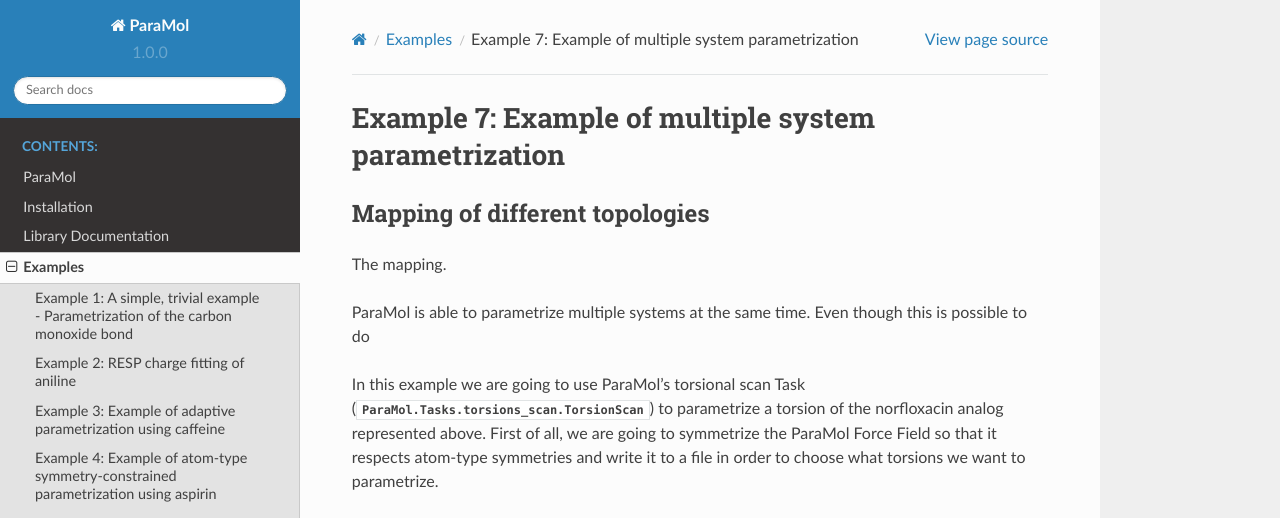
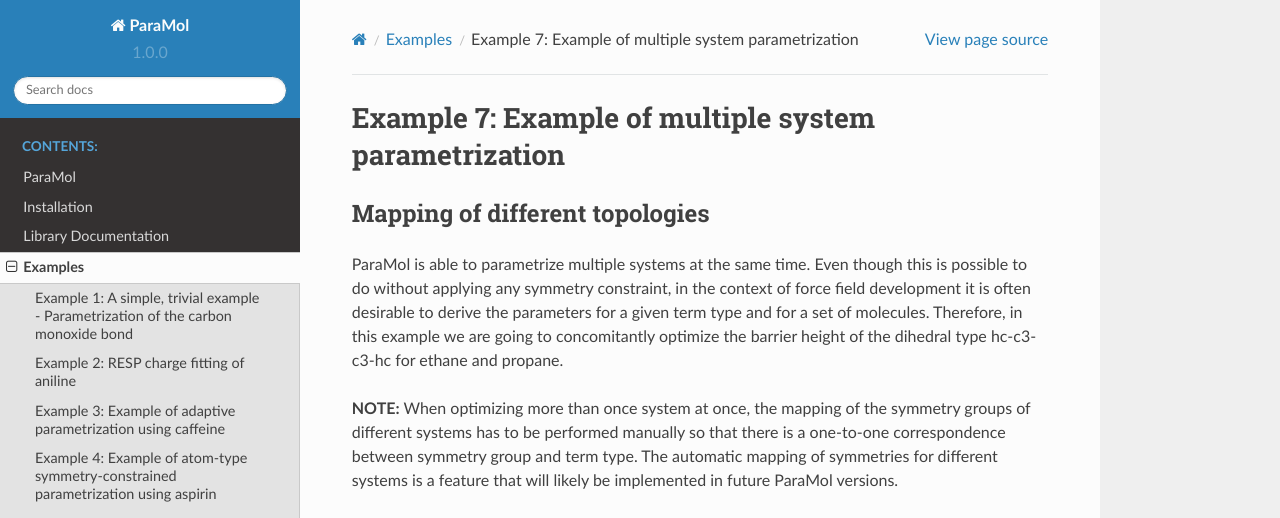
Before and after one commit to JMorado/ParaMol, a Sphinx documentation site: the page built from docs/source/Examples/Example_7/Example_7.rst, in a window 1280 px wide and 1400 px high. Shown: the top 518 px of the window. Built offline with Sphinx 7.4.7 and the Read the Docs theme 2.0.0, drawn with Linux system fonts in a browser that asks for light colours; some of the changed text lies outside the part shown; grey boxes are pictures that could not be loaded.

Commit message:
Updates to Example 7

```diff
--- a/docs/source/Examples/Example_7/Example_7.rst
+++ b/docs/source/Examples/Example_7/Example_7.rst
@@ -4,13 +4,15 @@
 Mapping of different topologies
 ##################################
 
-The mapping.
+ParaMol is able to parametrize multiple systems at the same time.
+Even though this is possible to do without applying any symmetry constraint, in the context of force field development it is often desirable to derive the parameters for a given term type and for a set of molecules.
+Therefore, in this example we are going to concomitantly optimize the barrier height of the dihedral type hc-c3-c3-hc for ethane and propane.
 
-ParaMol is able to parametrize multiple systems at the same time.
-Even though this is possible to do
+**NOTE:** When optimizing more than once system at once, the mapping of the symmetry groups of different systems has to be performed manually so that there is a one-to-one correspondence between symmetry group and term type.
+The automatic mapping of symmetries for different systems is a feature that will likely be implemented in future ParaMol versions.
 
-In this example we are going to use ParaMol's torsional scan Task (:obj:`ParaMol.Tasks.torsions_scan.TorsionScan`) to parametrize a torsion of the norfloxacin analog represented above.
-First of all, we are going to symmetrize the ParaMol Force Field so that it respects atom-type symmetries and write it to a file in order to choose what torsions we want to parametrize.
+
+The first step is to write out the ParaMol Force Field files so that the correct symmetries are set, which can be done using the following code:
 
 
 .. literalinclude:: ../../../../Examples/Example_7/example_7_write_ff.py
@@ -26,6 +28,10 @@
     :language: text
     :caption: Original propane ParaMol Force Field file.
 
+As can be seen in the ParaMol Force Field files, all term types belong to the default symmetry group, *i.e.*, "X", which means that they do not possess any symmetry.
+We will set the symmetry label of the dihedral types hc-c3-c3-hc to "T0" (see modified ParaMol Force Fields below). In this way, we will be able to find the best barrier height that minimizes the objective function for both ethane and propane.
+
+
 .. literalinclude:: ethane_symm_mod.ff
     :language: text
     :caption: Modified ethane ParaMol Force Field file.
@@ -39,15 +45,15 @@
 Simultaneous parametrization of multiple systems
 ##################################################
 
-Now that we have done the necessary changes in the ParaMol Force Field file, we are ready to perform the torsional scan and subsequent parameters's optimization.
-Luckily, as all the torsions around the C11-N4 are of the same type and, therefore, they share the same set of parameters, we only need to perform the torsional scan of one of the torsions with symmetry T8. Furthermore, when asking ParaMol to create its Force Field representation, we need to provide the modified ParaMol Force Field file so that ParaMol creates its internal representation of the Force Field from this file. The same procedure can be done to set special constraints or to optimize other parameters.
-
+Now that we have done the necessary changes in the ParaMol Force Field files, we are ready to perform the conformational sampling, *ab initio* properties calculation and subsequent parameters' optimization.
+This can be done using the following script:
 
 .. literalinclude:: ../../../../Examples/Example_7/example_7.py
     :language: python
 
 
-
+Finally, as can be seen in the final ParaMol Force Field files, a new barrier height value was found that best suits both systems.
+Specifically, GAFF slightly overestimates the barrier height of this torsions with respect to the SCC-DFTB-D3 level of theory, since, after re-parametrization, its values has decreased from 0.6276 kj/mol to 0.4690 kj/mol.
 
 .. literalinclude:: ethane_symm_opt.ff
     :language: text
```
